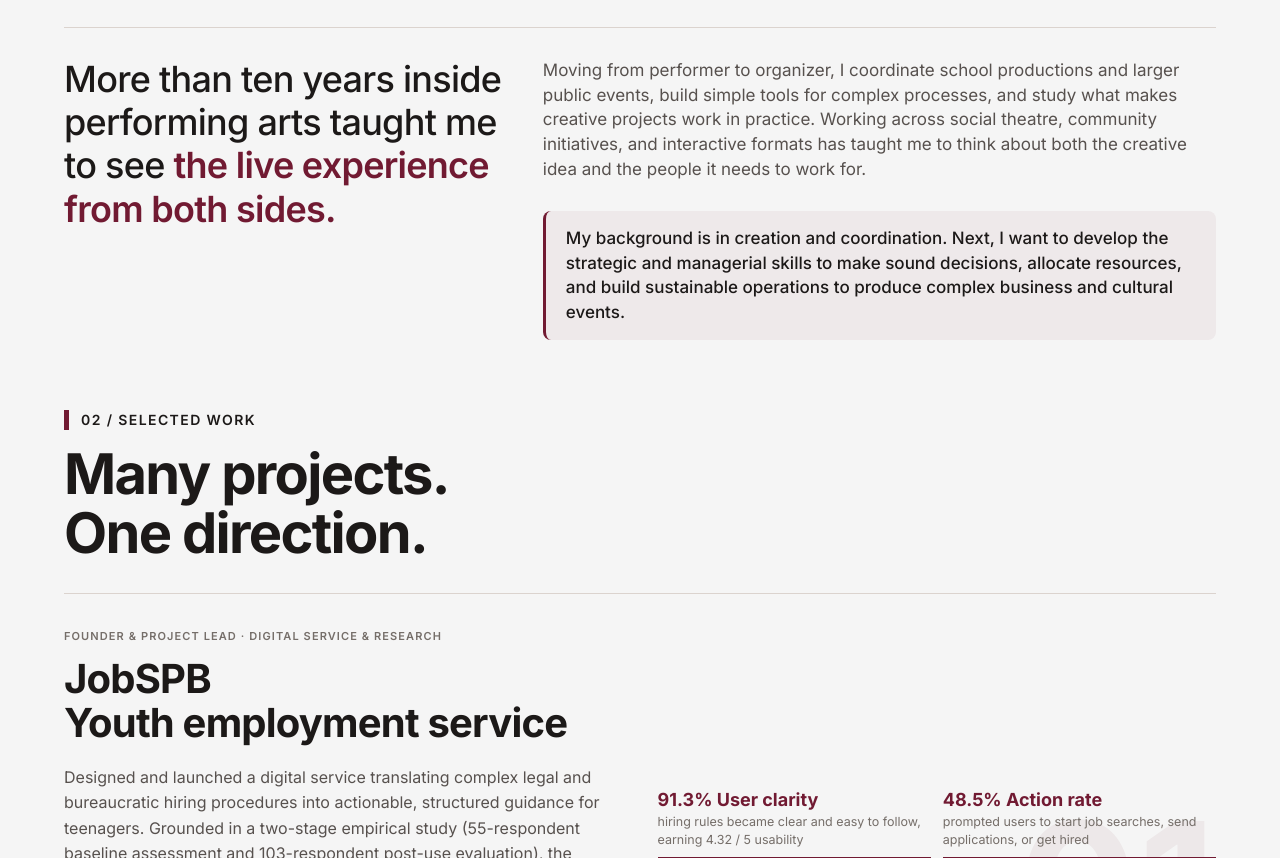
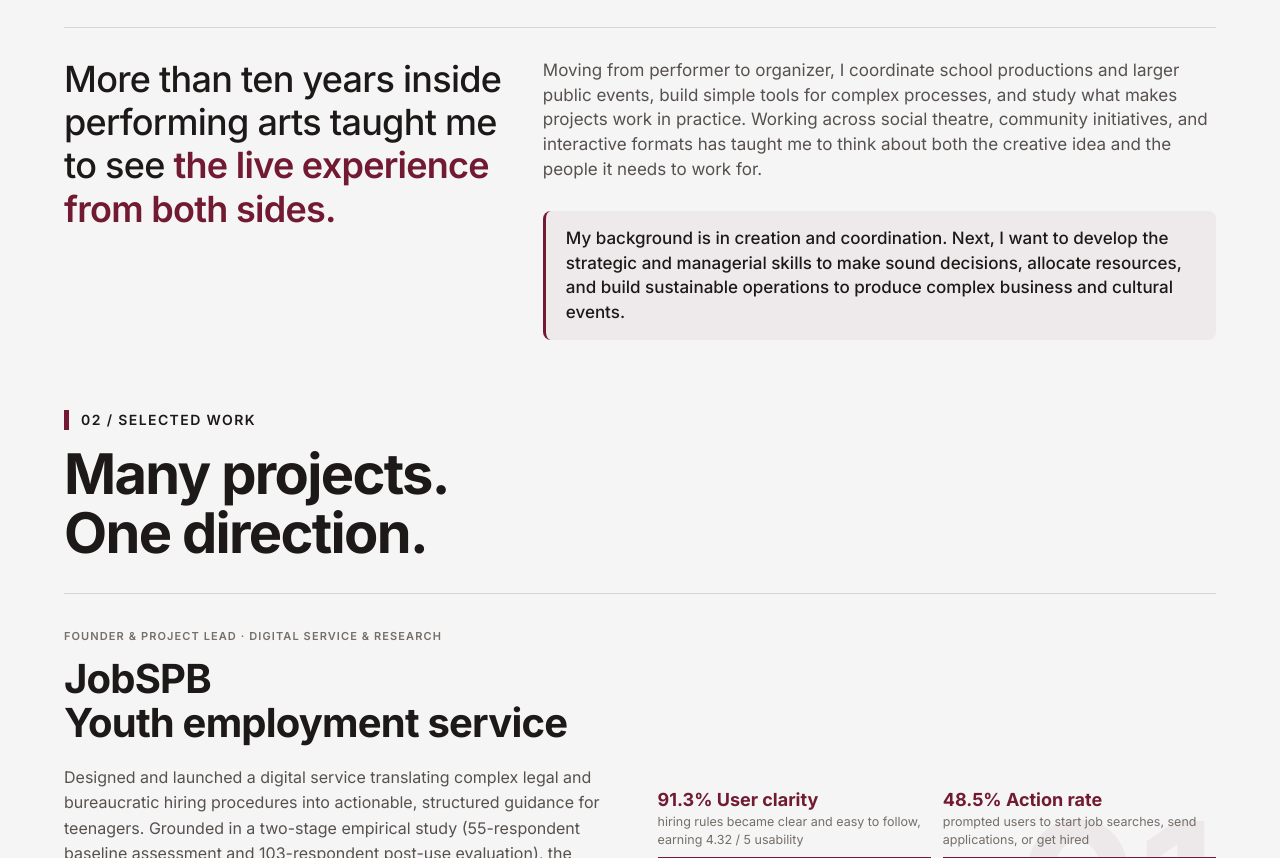
Before and after one commit to imikhalina/site, a plain HTML site: page public/index.html in a window 1280 px wide. Shown: the part 1020-1878 px from the top of the page. Drawn offline with Linux system fonts and the light colour scheme.

Commit message:
Update index.html

```diff
--- a/public/index.html
+++ b/public/index.html
@@ -873,7 +873,7 @@
             <div class="about">
                 <p class="lead">More than ten years inside performing arts taught me to see <span class="highlight">the live experience from both sides.</span></p>
                 <div class="aboutText">
-                    <p>Moving from performer to organizer, I coordinate school productions and larger public events, build simple tools for complex processes, and study what makes creative projects work in practice. Working across social theatre, community initiatives, and interactive formats has taught me to think about both the creative idea and the people it needs to work for.
+                    <p>Moving from performer to organizer, I coordinate school productions and larger public events, build simple tools for complex processes, and study what makes projects work in practice. Working across social theatre, community initiatives, and interactive formats has taught me to think about both the creative idea and the people it needs to work for.
 
 </p>
                     <div class="subtle-highlight">My background is in creation and coordination. Next, I want to develop the strategic and managerial skills to make sound decisions, allocate resources, and build sustainable operations to produce complex business and cultural events.</div>
```
